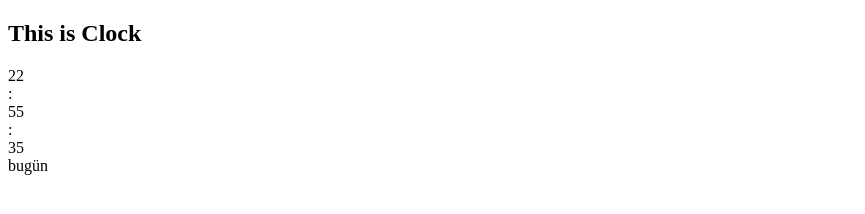
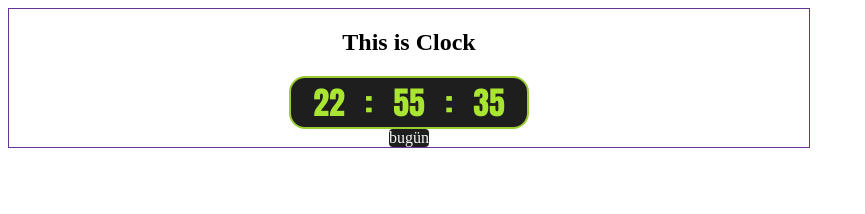
Before and after one commit to FatihG34/DigitalClock, a plain HTML site: page index.html in a window 1280 px wide. Shown: the whole page, without its empty margins (0-865 px from the left). Drawn offline with Linux system fonts and the light colour scheme.

Commit message:
added date in app.js

```diff
--- /dev/null
+++ b/app.js
@@ -0,0 +1,14 @@
+const hour = document.querySelector(".hour");
+const minute = document.querySelector(".minute");
+const second = document.querySelector(".second");
+const date = document.querySelector(".date");
+
+let saat = new Date();
+console.log(saat.toLocaleDateString());
+console.log(saat.toDateString());
+const dateFunc = () => {
+    let newDate = new Date();
+    let hours = newDate.getHours();
+    let minute = newDate.getMinutes();
+    let second = newDate.getSeconds();
+}
--- a/index.html
+++ b/index.html
@@ -5,7 +5,7 @@
     <meta charset="UTF-8">
     <meta http-equiv="X-UA-Compatible" content="IE=edge">
     <meta name="viewport" content="width=device-width, initial-scale=1.0">
-    <link rel="stylesheet" href="./clock.css">
+    <link rel="stylesheet" href="./style.css">
     <title>Document</title>
 </head>
 
@@ -32,7 +32,7 @@
 
         </div>
     </div>
-    <script src="./clock.js"></script>
+    <script src="./app.js"></script>
 </body>
 
 </html>
--- a/style.css
+++ b/style.css
@@ -1,7 +1,16 @@
+.main_container {
+    width: 50rem;
+    border: 1px solid rebeccapurple;
+    display: flex;
+    flex-direction: column;
+    align-items: center;
+    justify-content: space-between;
+}
+
 .container {
     border: 2px solid yellowgreen;
     border-radius: 1rem;
-    width: 10rem;
+    width: 30%;
     display: flex;
     flex-direction: row;
     gap: .5rem;
@@ -20,6 +29,24 @@
     color: rgb(169, 230, 49);
 }
 
+.hour {
+    margin-left: 1rem;
+}
+
+.second {
+    margin-right: 1rem;
+}
+
+/* .colon {
+    align-self: flex-start;
+} */
+
+.date {
+    background-color: rgb(31, 30, 30);
+    border-radius: .25rem;
+    color: whitesmoke;
+}
+
 
 @media screen and (mx-width:576px) {
     .container {
```
